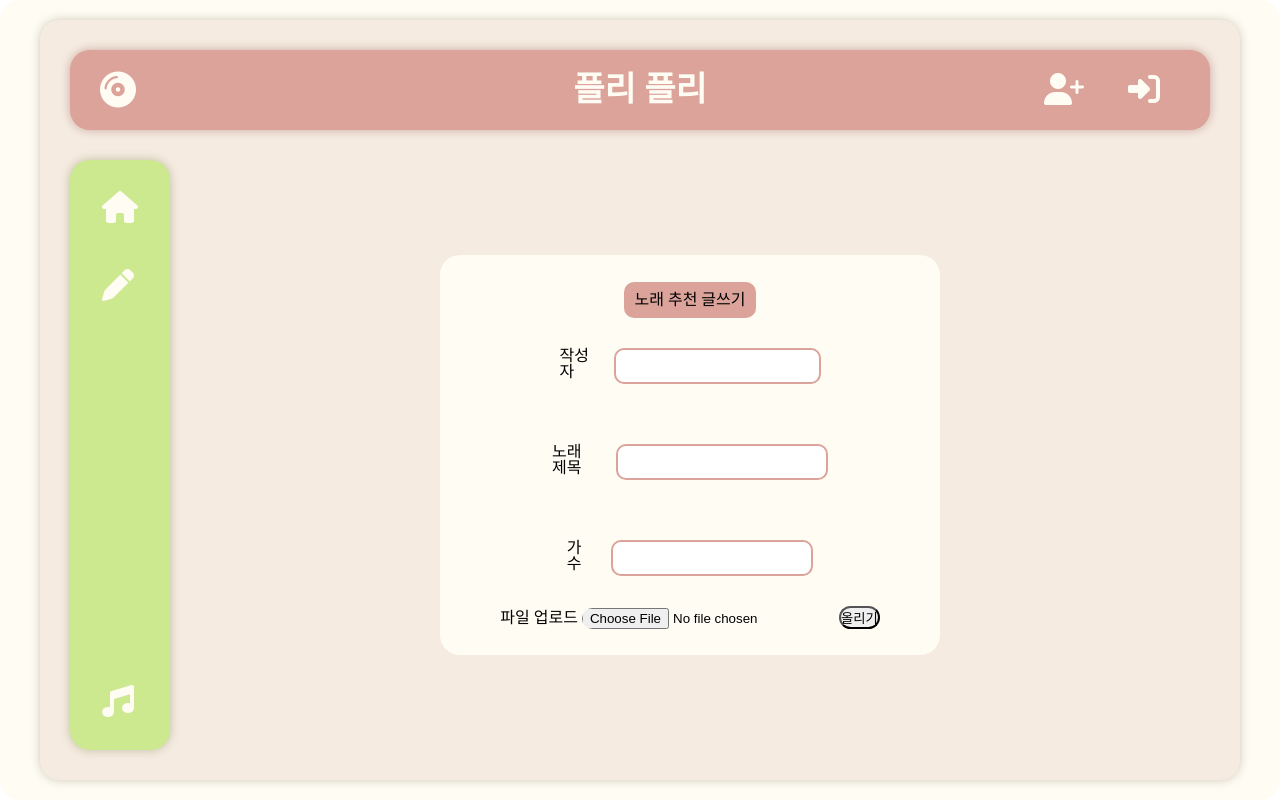
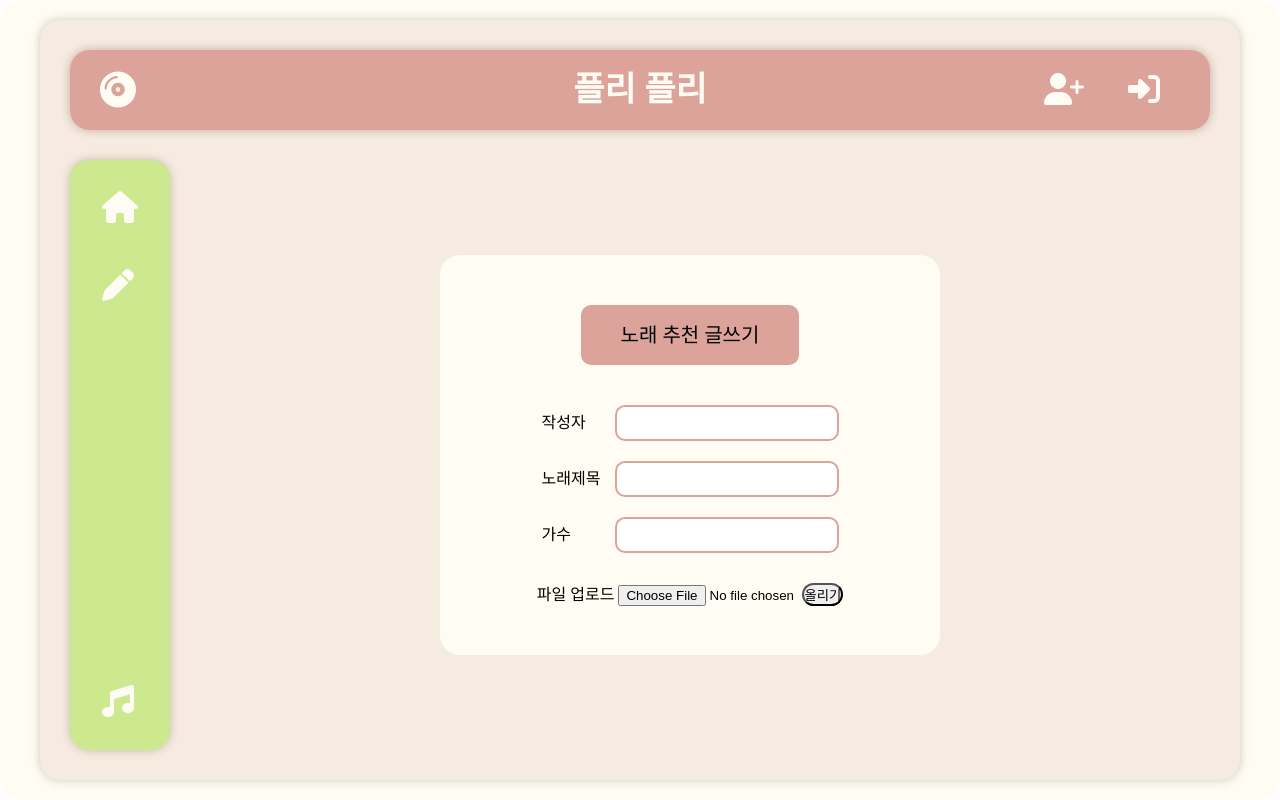
Before and after one commit to zidoopal/team3-mini-pj, a Flask app: page /create-post in a window 1280 px wide. Run offline with Flask 3, Linux system fonts and the light colour scheme; some libraries are stand-ins or nearby versions.

Commit message:
Update Creat-post page

```diff
--- a/static/css/screen/create-post.css
+++ b/static/css/screen/create-post.css
@@ -17,27 +17,25 @@
 
 .wirte_box>h2 {
   background-color: var(--deep-pink);
-  padding: 10px;
+  padding: 20px 40px;
   border: solid 0px;
   border-radius: 10px;
+  font-size: 20px;
 }
 
-
 .info {
-  display: flex;
-  flex-direction: column;
-  align-items: center;
+  margin: 20px 0 10px 0;
 }
 
 .user, .song_title_input, .artist_input  {
   display: flex;
   justify-content: center;
-  margin: 30px;
+  align-items: center;
+  margin: 20px;
 }
 
-
 .user>p, .song_title_input>p, .artist_input>p {
-  margin-right: 20px;
+  width: 100px;
 }
 
 .post_input {
@@ -48,3 +46,12 @@
   border: 2px solid var(--deep-pink);
   padding: 0px 8px;
 }
+
+.img_file {
+  width: 180px;
+  border-radius: 0;
+}
+
+/* #upload_button {
+
+} */
--- a/static/js/create-post.js
+++ b/static/js/create-post.js
@@ -16,7 +16,7 @@ function upload() {
       .then((response) => response.json())
       .then((data) => {
         alert(data["msg"]);
-        window.location.reload();
+        window.location.href('/');
       });
   } else {
     alert('정보를 입력해주세요!')
--- a/templates/createPost.html
+++ b/templates/createPost.html
@@ -103,7 +103,7 @@
                   <input class="post_input" type="text" />
                 </div>
                 <div class="song_title_input">
-                  <p id="song_titel">노래제목</p>
+                  <p id="song_title">노래제목</p>
                   <input class="post_input" type="text" />
                 </div>
                 <div class="artist_input">
@@ -113,8 +113,8 @@
               </div>
               <div class="uploadfile">
                 파일 업로드
-                <input id="image_upload" type="file" />
-                <button onclick="window.location.href='/main'" id="upload_button">올리기</button>
+                <input id="image_upload" class="img_file" type="file" />
+                <button id="upload_button">올리기</button>
               </div>
             </div>
           </div>
```
